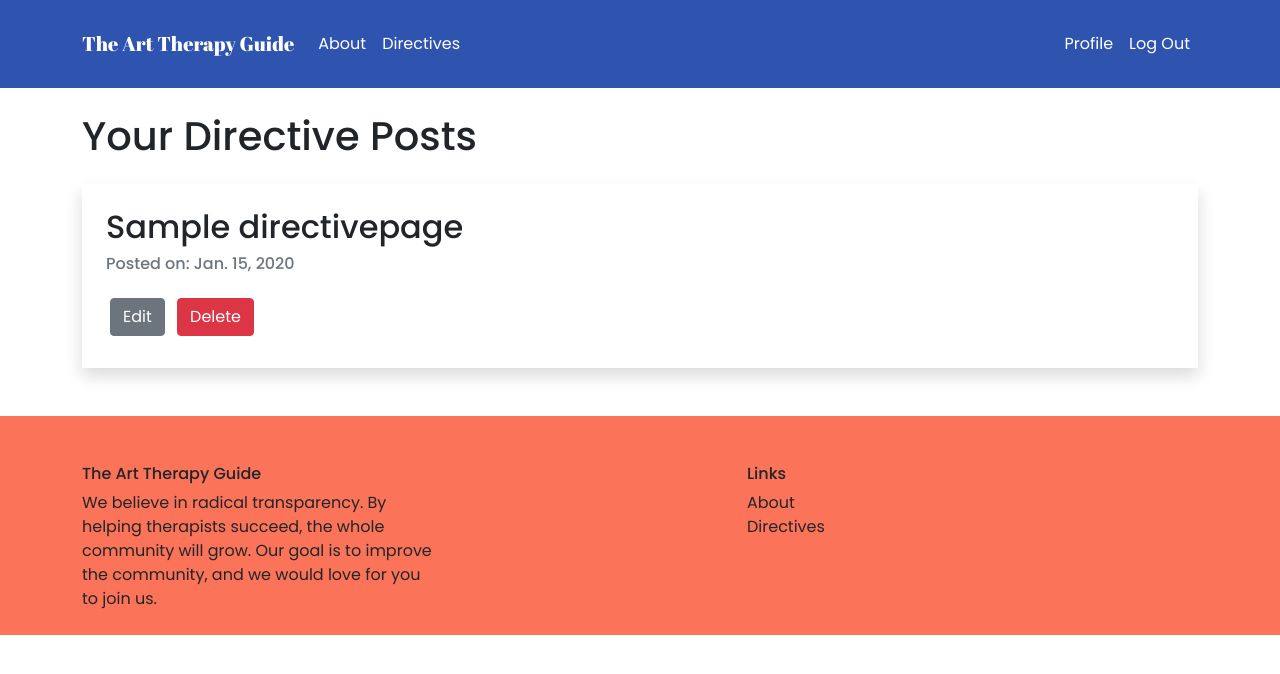
After one commit to brennan-wright/ArtTherapyGuide, a Django app: a page that uses frontend/templates/directive/user_directive_index_page.html in a window 1280 px wide. The commit adds this page. Shown: the top 674 px of the page. Run offline with Django 3.2, Linux system fonts and the light colour scheme; a user stored in the database is signed in; tables that the repository leaves empty hold one stand-in row (values such as "Sample post"); parts of the project's set-up code (start-up, migrations or seed data) failed here and were passed over; some libraries are stand-ins or nearby versions.

Commit message:
add delete directive view+profile

```diff
--- a/directive/urls.py
+++ b/directive/urls.py
@@ -7,7 +7,10 @@ urlpatterns = [
     url(r'^detail/(?P<uuid>[-\w]*)/?$',
         views.DetailDirectivePage.as_view(), name='detail_directive_post'),
     url(r'^new/$', views.CreateDirectivePage.as_view(), name='new_directive_post'),
-
+    url(r'^delete/(?P<uuid>[-\w]*)/?$',
+        views.DeleteDirectivePage.as_view(), name='delete_directive_entry'),
     url(r'^thank-you/(?P<uuid>[-\w]*)/?$',
-        views.ThanksPage.as_view(), name='thanks_directive_post')
+        views.ThanksPage.as_view(), name='thanks_directive_post'),
+    url(r'^my-posts/$', views.ListUserDirectivePage.as_view(),
+        name='list_user_directive_post'),
 ]
--- a/directive/views.py
+++ b/directive/views.py
@@ -3,6 +3,7 @@ from django.db import transaction
 from django.urls import reverse
 from django.views.generic import CreateView, DetailView, ListView
 from django.views.generic.base import TemplateView
+from django.views.generic.edit import DeleteView
 
 from .forms import DirectiveForm, DirectiveObjectiveFormSet
 from .models import DirectiveDiagnosis, DirectivePage, DirectivePopulation
@@ -107,3 +108,31 @@ class CreateDirectivePage(LoginRequiredMixin, CreateView):
 
     def get_success_url(self):
         return reverse('thanks_directive_post', kwargs={'uuid': self.object.uuid})
+
+
+class DeleteDirectivePage(LoginRequiredMixin, DeleteView):
+    '''
+    This is the view that deleted a post. Does not actually render a page.
+    '''
+    model = DirectivePage
+    success_url = "/"
+    slug_url_kwarg = 'uuid'
+    slug_field = 'uuid'
+
+    def get_queryset(self):
+        return DirectivePage.objects.filter(posted_by=self.request.user)
+
+
+class ListUserDirectivePage(ListView):
+    '''
+    The main list view for the listing of all directive postings.
+    '''
+    model = DirectivePage
+    template_name = 'directive/user_directive_index_page.html'
+    context_object_name = 'posts'
+    paginate_by = 10
+
+    def get_queryset(self, *args, **kwargs):
+        qs = DirectivePage.objects.filter(
+            posted_by=self.request.user).order_by('-id')
+        return qs
--- /dev/null
+++ b/frontend/templates/directive/user_directive_index_page.html
@@ -0,0 +1,59 @@
+{% extends "base.html" %}
+
+{% block head_title %}
+Your Directive Posts - Art Therapy Guide
+{% endblock %}
+
+{% block content %}
+<div class="container">
+    <h1 class="my-4">
+        Your Directive Posts
+    </h1>
+
+    <!-- Directive Post -->
+    {% for post in posts %}
+    <div class="media shadow p-4 mb-4">
+        <div class="media-body">
+            <h2 class="blog-post-title"><a class="text-reset text-decoration-none"
+                    href="{% url 'detail_directive_post' uuid=post.uuid %}">{{ post.title }}</a></h2>
+            <h6 class="text-muted">Posted on: {{ post.updated|date:"DATE_FORMAT" }}</h6>
+            <p class="job-description"><a class="text-reset text-decoration-none"
+                    href="{% url 'detail_directive_post' uuid=post.uuid %}">{{ post.directive_description|truncatewords_html:80 |safe  }}</a>
+            </p>
+        </div>
+        <div class="col-3 justify-content-center align-self-center">
+            <a class="btn btn-secondary mx-lg-1 my-2" href="">Edit</a>
+            <a class="btn btn-danger mx-lg-1 my-2" href="{% url 'delete_directive_entry' uuid=post.uuid %}">Delete</a>
+        </div>
+    </div>
+    {% endfor %}
+
+    <!-- Pagination -->
+    {% if is_paginated %}
+    <div class="container">
+        <div class="row">
+            <div class="col-lg-12">
+                <ul class="pagination justify-content-center mb-4">
+
+                    {% if page_obj.has_previous %}
+                    <li class="page-item"><a href="{{ request.path }}?page={{ page_obj.previous_page_number }}"
+                            class="btn btn-outline-secondary mx-1"><span>&laquo;</span></a></li>
+                    {% endif %}
+
+                    {% for page_num in page_obj.paginator.page_range %}
+                    <li class="page-item"><a href="?page={{ page_num }}"
+                            class="btn btn-{% if page_num == page_obj.number %}primary{% else %}outline-secondary {% endif %} mx-1">{{ page_num }}</a>
+                    </li>
+                    {% endfor %}
+
+                    {% if page_obj.has_next %}
+                    <li class="page-item"><a href="{{ request.path }}?page={{ page_obj.next_page_number }}"
+                            class="btn btn-outline-secondary mx-1"><span>&raquo;</span></a></li>
+                    {% endif %}
+                </ul>
+            </div>
+        </div>
+    </div>
+    {% endif %}
+</div>
+{% endblock %}
```
Also changed, not shown: frontend/templates/directive/directivepage_confirm_delete.html (+9 -1 lines), frontend/templates/users/profile.html (+17 -0 lines), users/views.py (+8 -1 lines).
